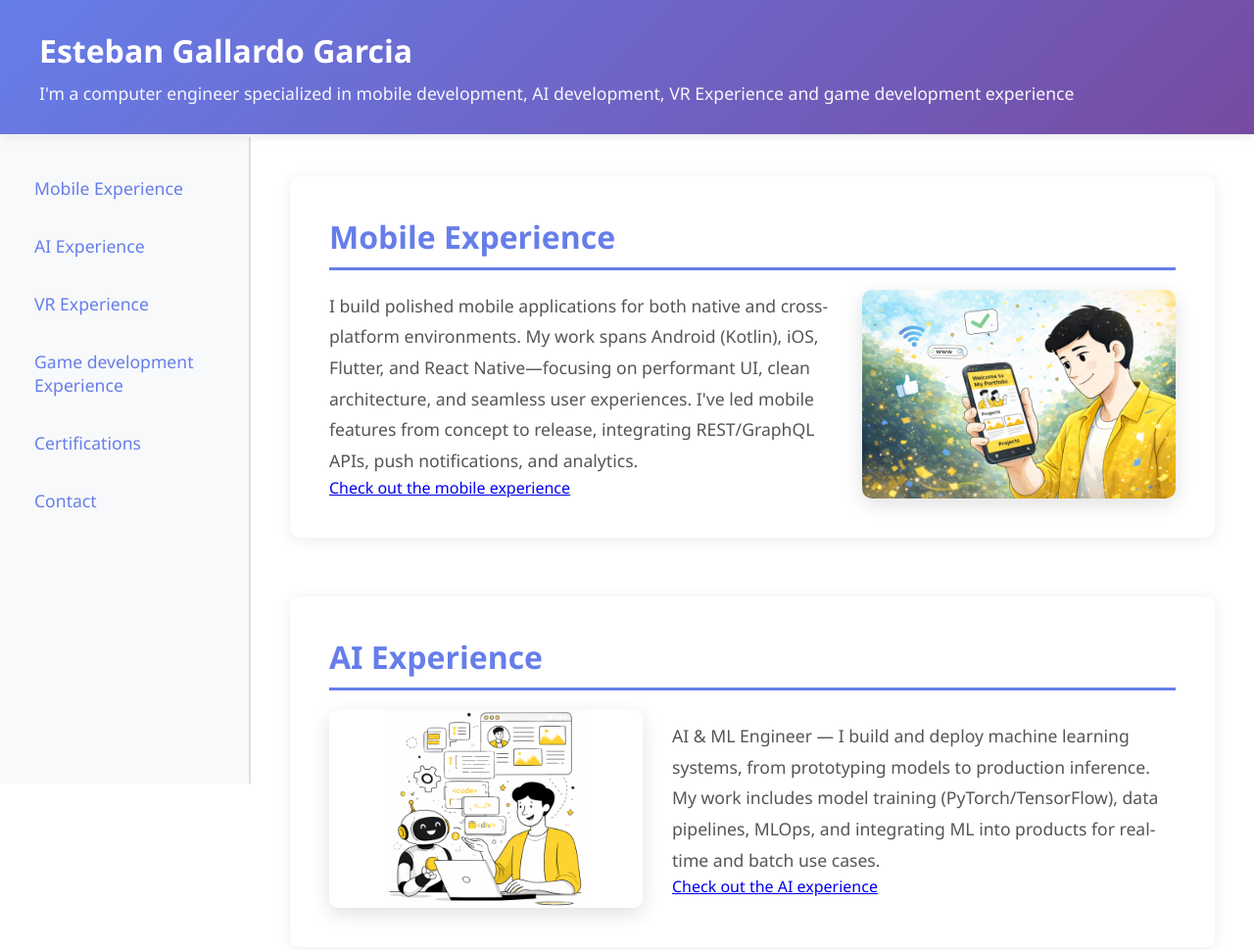
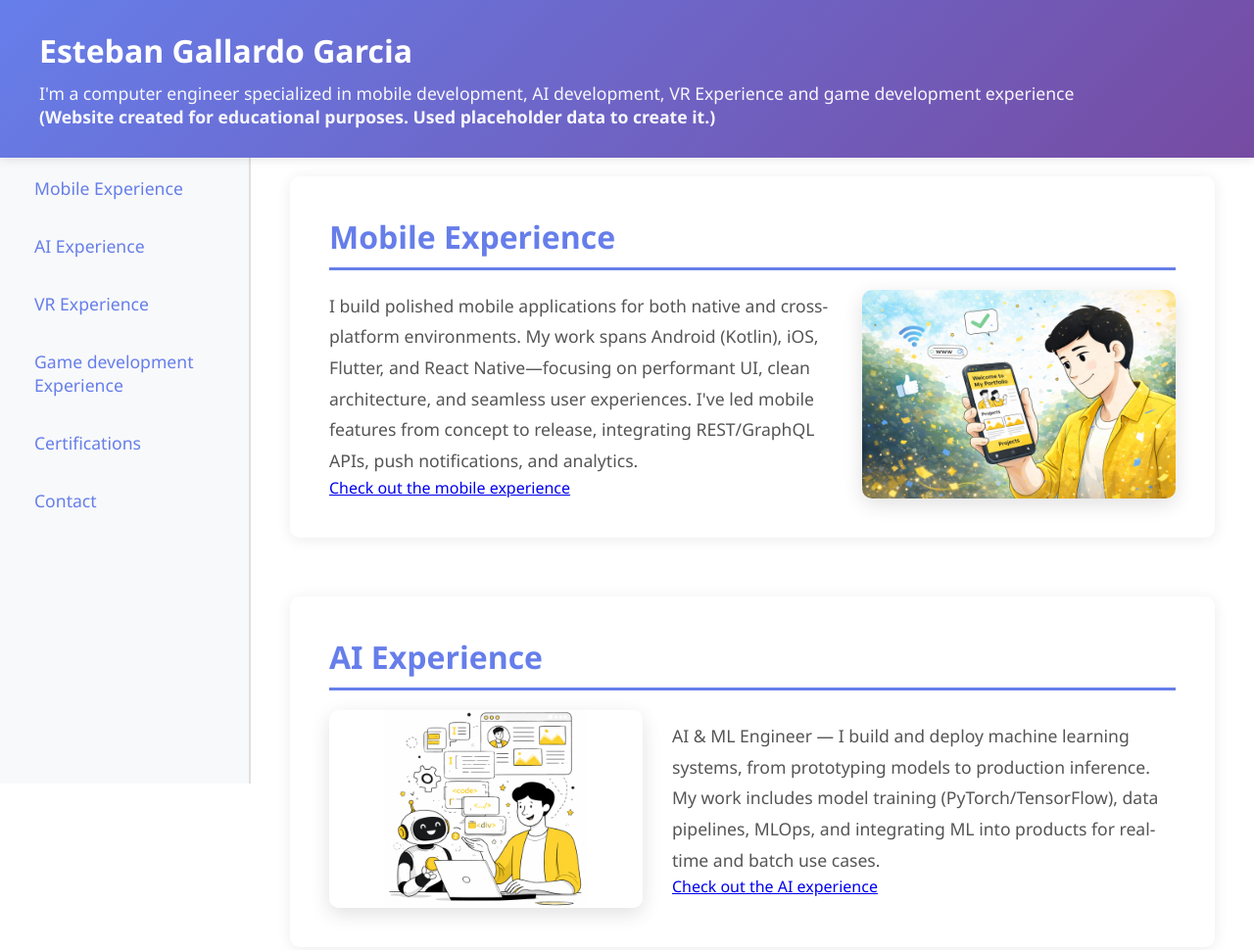
Before and after one commit to yourvrexperience/my-first-website, a plain HTML site: page index.html in a window 1280 px wide. Shown: the top 970 px of the page at 98% size. Drawn offline with Linux system fonts and the light colour scheme.

Commit message:
Report of placeholder data being used for the contents of the website.

```diff
--- a/index.html
+++ b/index.html
@@ -349,6 +349,7 @@
     <header class="banner">
         <h1>Esteban Gallardo Garcia</h1>
         <p>I'm a computer engineer specialized in mobile development, AI development, VR Experience and game development experience</p>
+        <p><b>(Website created for educational purposes. Used placeholder data to create it.)</b></p>
     </header>
 
     <!-- Sidebar Navigation -->
```
